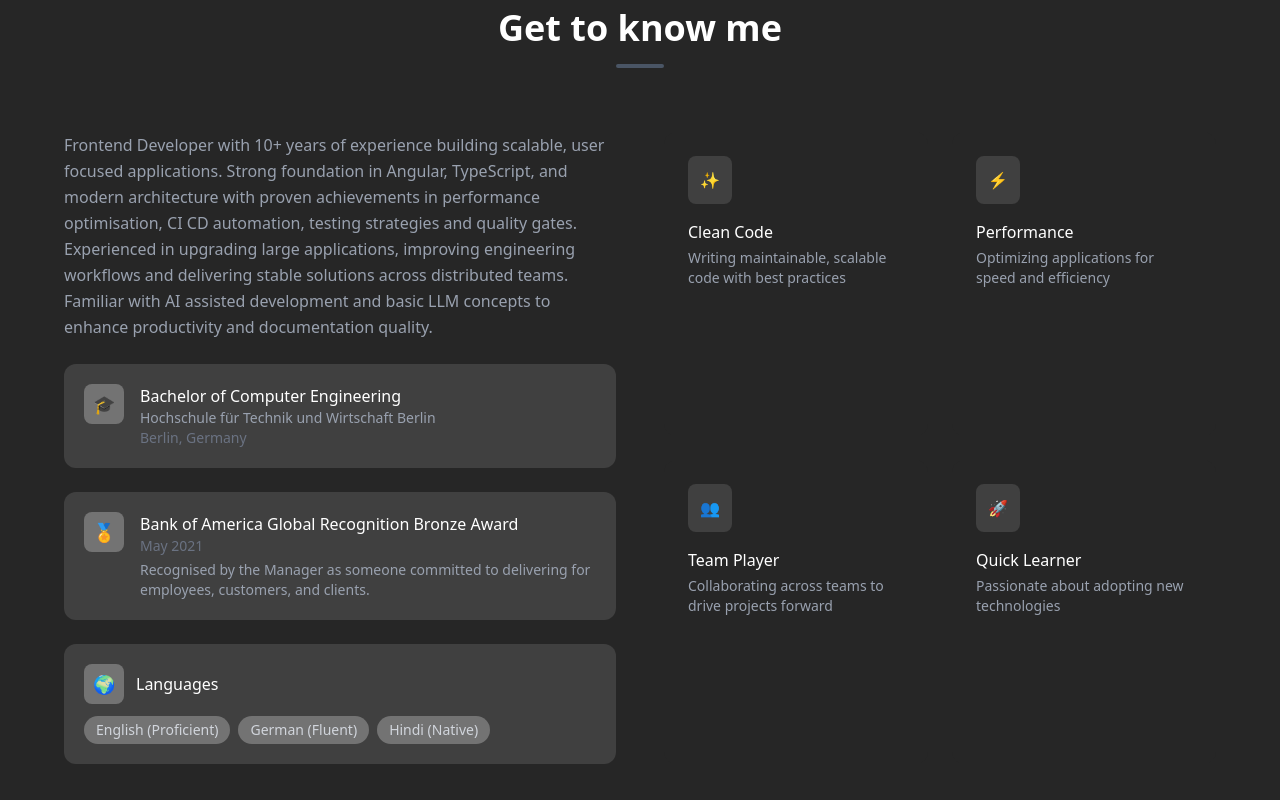
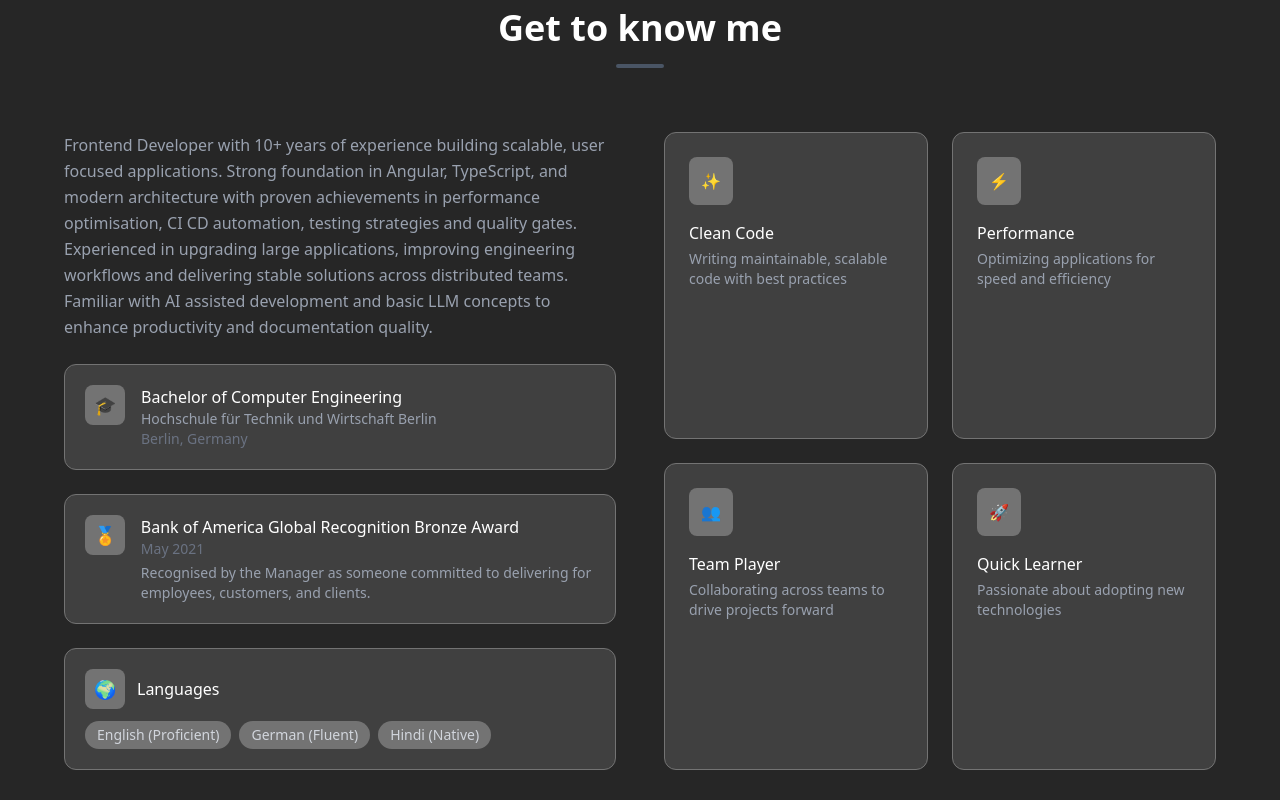
Before and after one commit to milindahuja/my-vue-portfolio, a Vue app: page / in a window 1280 px wide. Shown: the part 920-1720 px from the top of the page. Built offline with nearby package versions, Linux system fonts and the light colour scheme; no server answers.

Commit message:
Enhance AboutSection component styles with border additions for improved visual separation

```diff
--- a/src/components/AboutSection.vue
+++ b/src/components/AboutSection.vue
@@ -36,7 +36,7 @@
           </p>
 
           <!-- Education -->
-          <div class="bg-neutral-700 rounded-xl p-5 flex gap-4">
+          <div class="bg-neutral-700 rounded-xl p-5 flex gap-4 border-1 border-neutral-500">
             <div class="w-10 h-10 flex items-center justify-center bg-neutral-500 rounded-lg text-lg">
               🎓
             </div>
@@ -54,7 +54,7 @@
           </div>
 
           <!-- Award -->
-          <div class="bg-neutral-700 rounded-xl p-5 flex gap-4">
+          <div class="bg-neutral-700 rounded-xl p-5 flex gap-4 border-1 border-neutral-500">
             <div class="w-15 h-10 flex items-center justify-center bg-neutral-500 rounded-lg text-lg">
               🏅
             </div>
@@ -73,7 +73,7 @@
           </div>
 
           <!-- Languages -->
-          <div class="bg-neutral-700 rounded-xl p-5">
+          <div class="bg-neutral-700 rounded-xl p-5 border-1 border-neutral-500">
             <div class="flex items-center gap-3 mb-3">
               <div class="w-10 h-10 flex items-center justify-center bg-neutral-500 rounded-lg text-lg">
                 🌍
@@ -99,8 +99,8 @@
         <!-- Right Column -->
         <div class="grid grid-cols-1 sm:grid-cols-2 gap-6">
 
-          <div class="bg-neutral-800 rounded-xl p-6">
-            <div class="bg-neutral-700 rounded-lg p-3 w-fit mb-4">
+          <div class="bg-neutral-700 rounded-xl p-6 border-1 border-neutral-500">
+            <div class="bg-neutral-500 rounded-lg p-3 w-fit mb-4">
               ✨
             </div>
             <h4 class="text-white font-medium mb-1">
@@ -111,8 +111,8 @@
             </p>
           </div>
 
-          <div class="bg-neutral-800 rounded-xl p-6">
-            <div class="bg-neutral-700 rounded-lg p-3 w-fit mb-4">
+          <div class="bg-neutral-700 rounded-xl p-6 border-1 border-neutral-500">
+            <div class="bg-neutral-500 rounded-lg p-3 w-fit mb-4">
               ⚡
             </div>
             <h4 class="text-white font-medium mb-1">
@@ -123,8 +123,8 @@
             </p>
           </div>
 
-          <div class="bg-neutral-800 rounded-xl p-6">
-            <div class="bg-neutral-700 rounded-lg p-3 w-fit mb-4">
+          <div class="bg-neutral-700 rounded-xl p-6 border-1 border-neutral-500">
+            <div class="bg-neutral-500 rounded-lg p-3 w-fit mb-4">
               👥
             </div>
             <h4 class="text-white font-medium mb-1">
@@ -135,8 +135,8 @@
             </p>
           </div>
 
-          <div class="bg-neutral-800 rounded-xl p-6">
-            <div class="bg-neutral-700 rounded-lg p-3 w-fit mb-4">
+          <div class="bg-neutral-700 rounded-xl p-6 border-1 border-neutral-500">
+            <div class="bg-neutral-500 rounded-lg p-3 w-fit mb-4">
               🚀
             </div>
             <h4 class="text-white font-medium mb-1">
```
